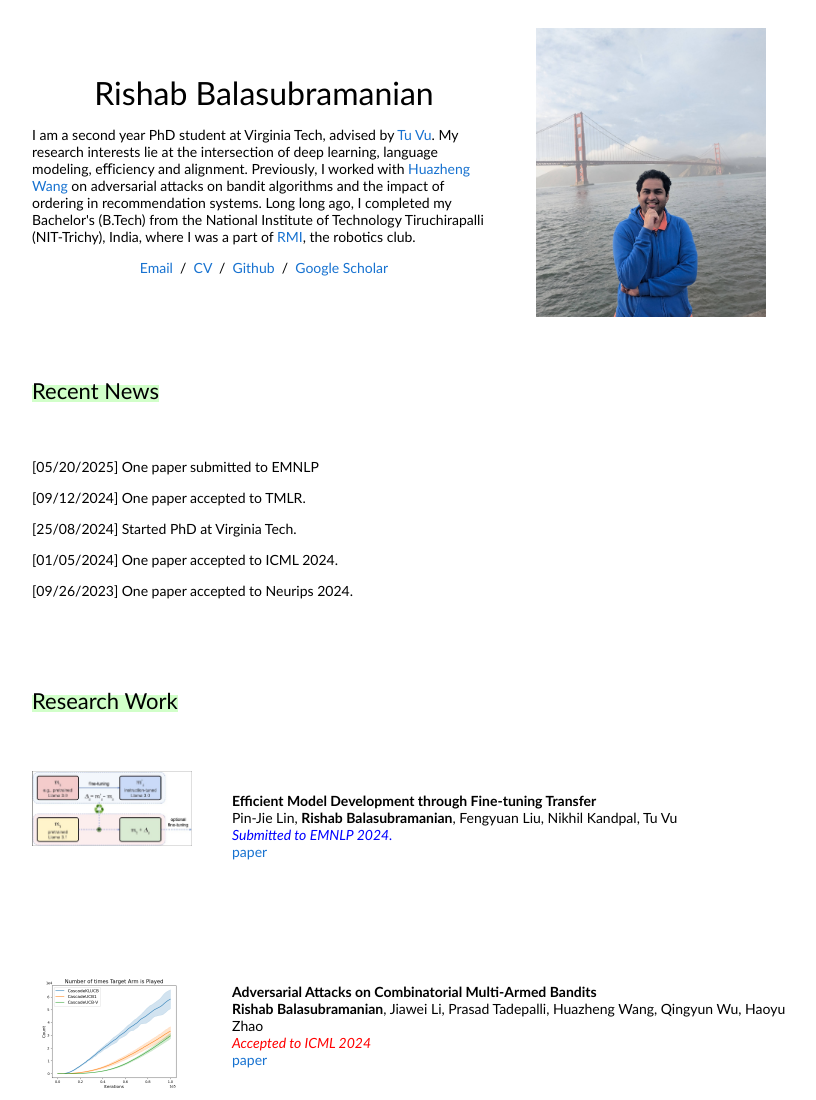
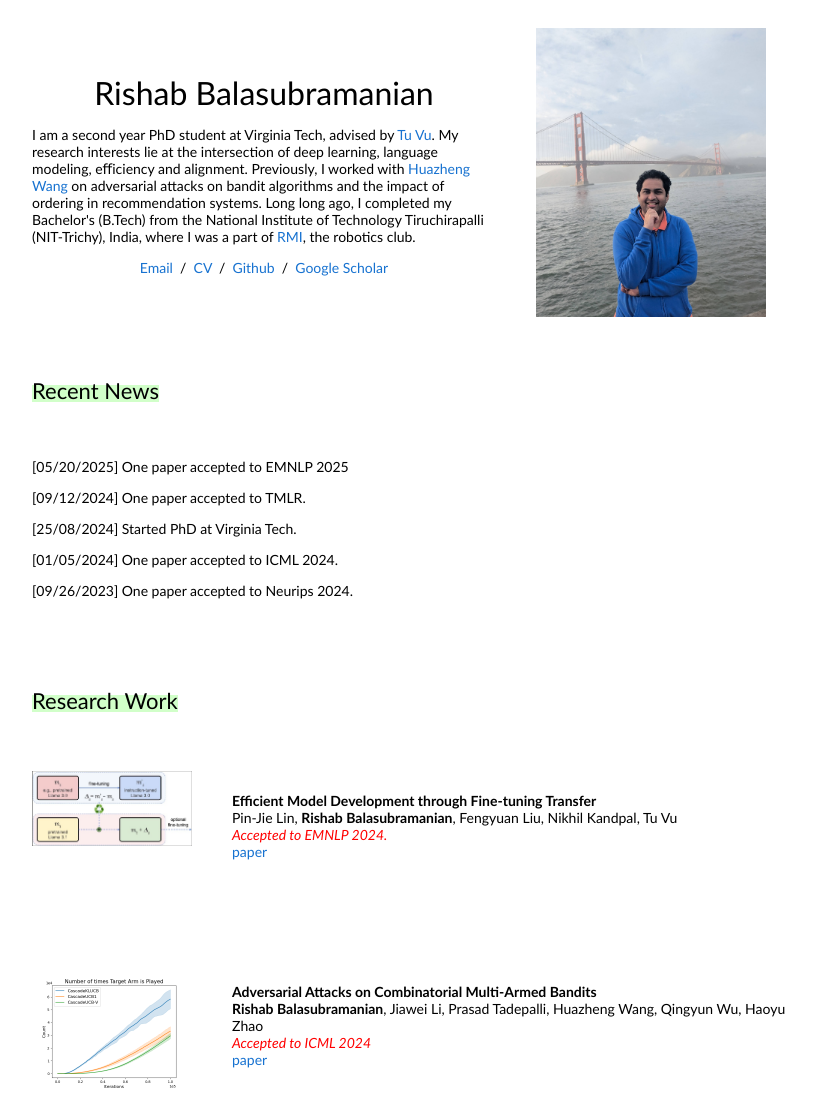
Before and after one commit to rishabbala/rishabbala.github.io, a plain HTML site: page index.html in a window 1280 px wide. Shown: the top 1100 px of the page, without its empty margins (228-1044 px from the left). Drawn offline with Linux system fonts and the light colour scheme.

Commit message:
Oct 9 25

```diff
--- a/index.html
+++ b/index.html
@@ -54,7 +54,7 @@
 				<tr>
 					<td style="padding:20px;width:100%;vertical-align:middle">
 						<p>
-							[05/20/2025] One paper submitted to EMNLP
+							[05/20/2025] One paper accepted to EMNLP 2025
 						</p>
             <p>
 							[09/12/2024] One paper accepted to TMLR.
@@ -110,7 +110,7 @@
           <br>
           Pin-Jie Lin, <strong>Rishab Balasubramanian</strong>, Fengyuan Liu, Nikhil Kandpal, Tu Vu
           <br>
-          <i style="color: blue;">Submitted to EMNLP 2024.</i>
+          <i style="color: red;">Accepted to EMNLP 2024.</i>
           <br>
           <a href="https://arxiv.org/pdf/2503.20110?">paper</a>
           <br>
```
Also changed, not shown: 1 other file.
